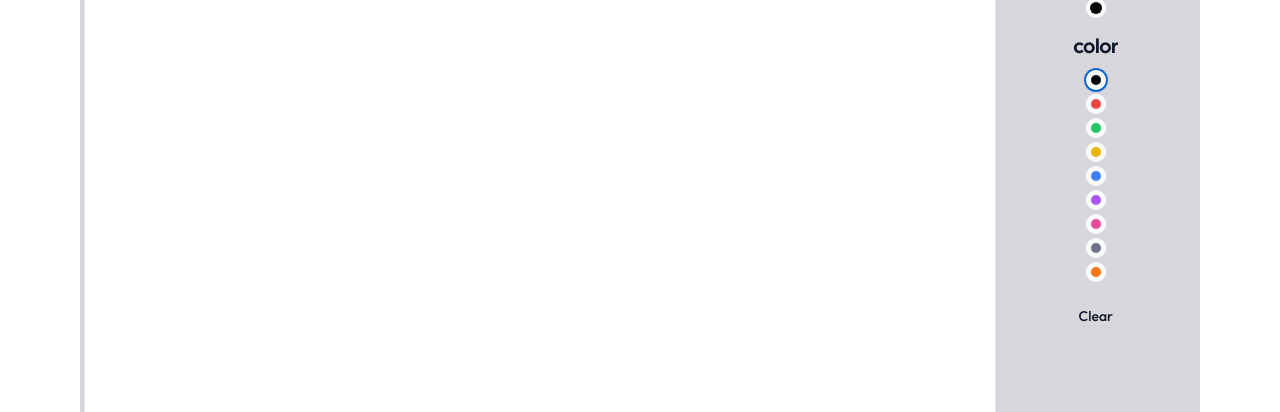
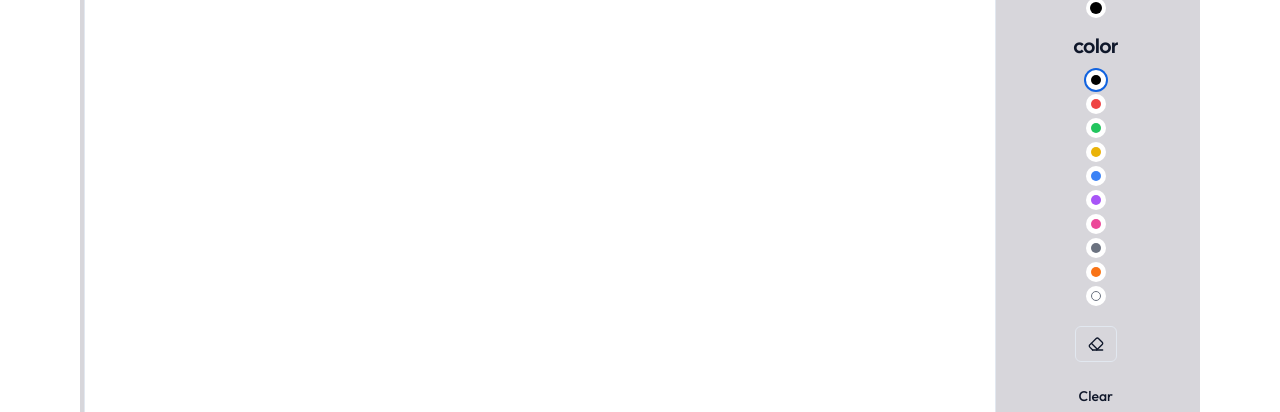
Before and after one commit to TiagoGP-exe/drawing-io, a Next.js app: page /draw in a window 1280 px wide. Shown: the part 178-590 px from the top of the page. Built offline with nearby package versions, Linux system fonts and the light colour scheme; what tailwindcss-hero-patterns would draw is missing.

Commit message:
refactor: adjustment

```diff
--- a/src/app/draw/page.tsx
+++ b/src/app/draw/page.tsx
@@ -1,18 +1,8 @@
 "use client";
 
 import { Canvas } from "@/components/canvas";
-import { Button } from "@/components/ui/button";
-import {
-  ColorsPointer,
-  SizePointer,
-  SizesPointer,
-  colorsPointer,
-} from "@/components/ui/size-pointer";
 import { Draw, useDraw } from "@/hooks/use-draw";
-import { useWindowSize } from "@/hooks/use-window-size";
 import { FC } from "react";
-
-const Sizes: SizesPointer[] = ["sm", "md", "lg"];
 
 interface PageProps {}
 
@@ -26,11 +16,6 @@ const Page: FC<PageProps> = ({}) => {
     setActualSize,
     clear,
   } = useDraw(drawLine);
-  const { height, width } = useWindowSize();
-
-  console.log(width);
-
-  const isMobile = width < 640;
 
   function drawLine({ prevPoint, currentPoint, ctx, color, size }: Draw) {
     const { x: currX, y: currY } = currentPoint;
--- a/src/components/canvas.tsx
+++ b/src/components/canvas.tsx
@@ -9,6 +9,7 @@ import {
   colorsPointer,
 } from "./ui/size-pointer";
 import { Button } from "./ui/button";
+import { EraserIcon } from "lucide-react";
 
 const Sizes: SizesPointer[] = ["sm", "md", "lg"];
 
@@ -42,8 +43,6 @@ export const Canvas: FC<CanvasProps> = ({
     const ctx = canvas.getContext("2d");
 
     if (!!canvas && !!ctx) {
-      console.log(canvas);
-
       const tempCanvas = document.createElement("canvas");
       const tempCtx = tempCanvas.getContext("2d");
 
@@ -92,7 +91,7 @@ export const Canvas: FC<CanvasProps> = ({
         </div>
 
         <h1 className="font-heading text-xl mb-2 mt-4">color</h1>
-        <div className="flex sm:flex-col gap-1">
+        <div className="flex sm:flex-col gap-1 items-center">
           {Object.keys(colorsPointer).map((color) => (
             <SizePointer
               color={color as ColorsPointer}
@@ -104,6 +103,17 @@ export const Canvas: FC<CanvasProps> = ({
               }}
             />
           ))}
+
+          <Button
+            onClick={() => {
+              setActualColor("white");
+            }}
+            className="mt-4"
+            variant="outline"
+            size="sm"
+          >
+            <EraserIcon size={16} />
+          </Button>
         </div>
 
         <Button onClick={clear} className="mt-4" variant="ghost" size="sm">
--- a/src/components/ui/size-pointer.tsx
+++ b/src/components/ui/size-pointer.tsx
@@ -11,6 +11,7 @@ export const colorsPointer = {
   pink: "bg-pink-500",
   gray: "bg-gray-500",
   orange: "bg-orange-500",
+  white: "bg-white border border-gray-500",
 };
 
 const sizePointerContainer = cva(
```
